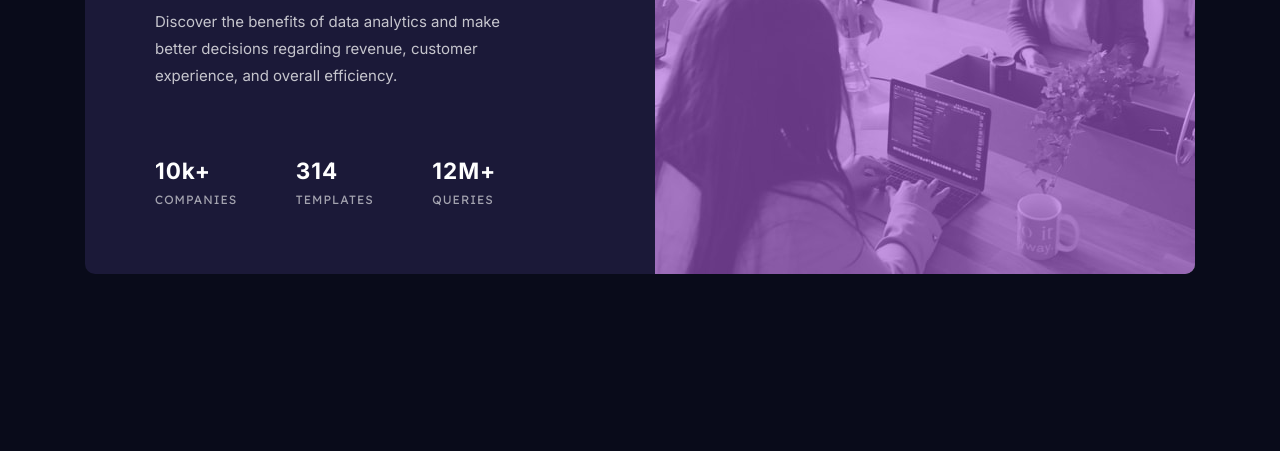
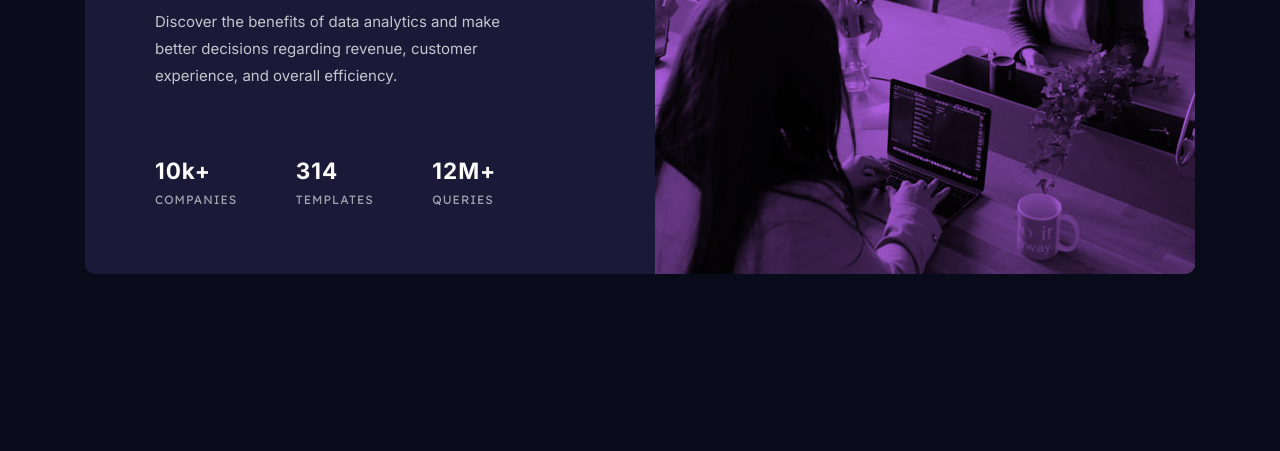
Before and after one commit to robertzelic/frontendmentor, a plain HTML site: page index.html in a window 1280 px wide. Shown: the part 349-800 px from the top of the page. Drawn offline with Linux system fonts and the light colour scheme.

Commit message:
Changed the overlay look

```diff
--- a/style.css
+++ b/style.css
@@ -54,7 +54,7 @@ img {
   position: absolute;
   inset: 0;
   background-color: var(--soft-violet);
-  opacity: 0.6;
+  mix-blend-mode: multiply;
 }
 
 .content {
```
